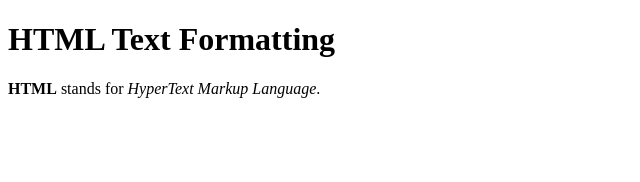
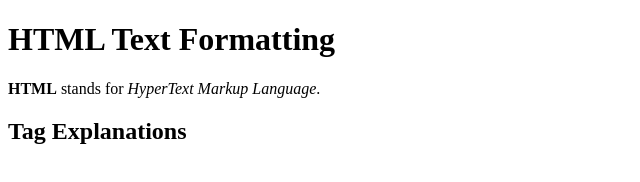
Before and after one commit to jerwinbantian134-lgtm/web_tech, a plain HTML site: page html-lab/formatting.html in a window 1280 px wide. Shown: the whole page, without its empty margins (0-640 px from the left). Drawn offline with Linux system fonts and the light colour scheme.

Commit message:
Update formatting page

```diff
--- a/html-lab/formatting.html
+++ b/html-lab/formatting.html
@@ -11,5 +11,7 @@
         <strong>HTML</strong> stands for <em>HyperText Markup Language</em>.
 
 </p>
+
+<h2> Tag Explanations</h2>
 </body>
 </html>
```
